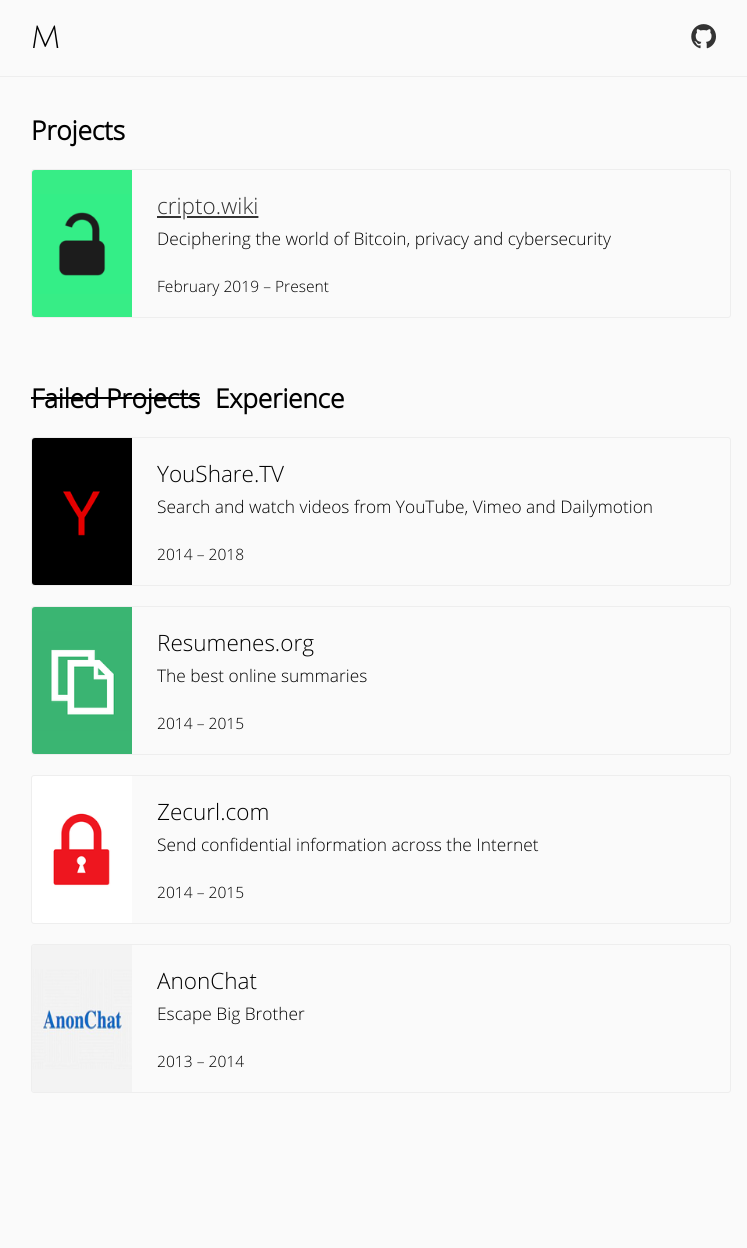
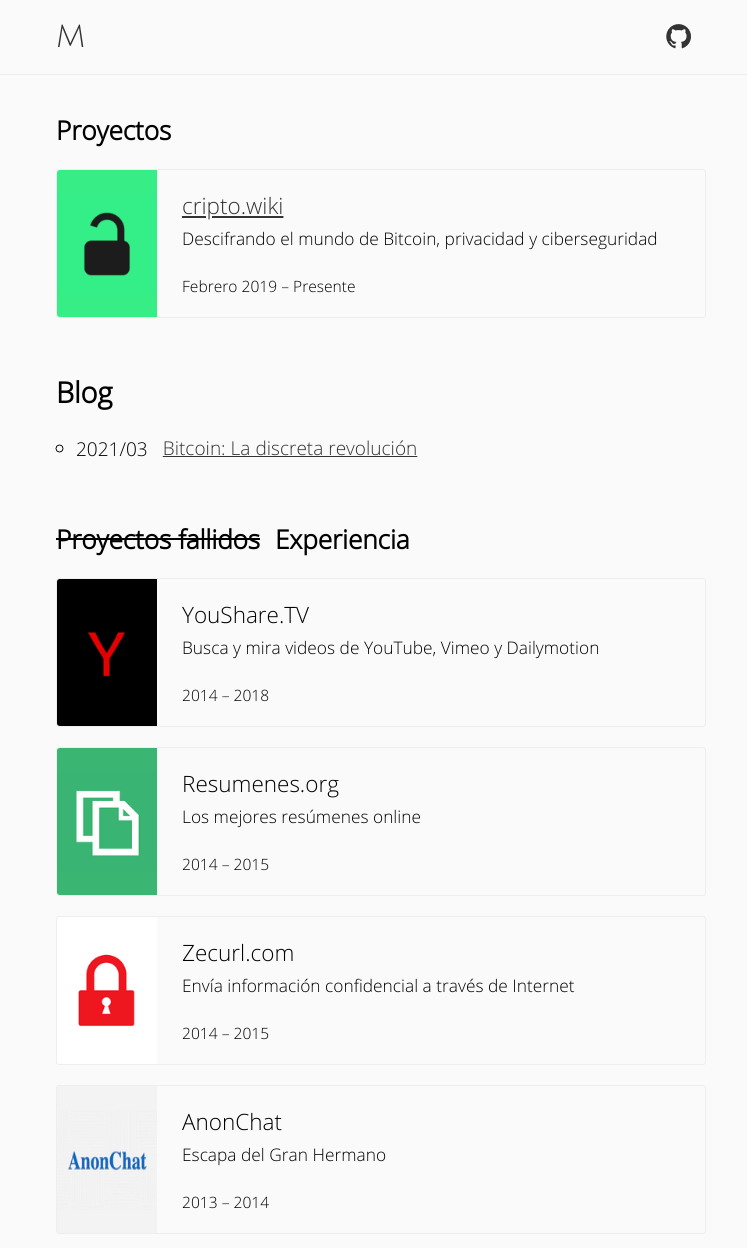
Before and after one commit to martinmorando/martinmorando.github.io, a Jekyll site: the page built from index.html, in a window 1280 px wide and 1329 px high. Shown: the top 1248 px of the window, without its empty margins (259-1006 px from the left). Built offline with Jekyll 4.4.1, drawn with Linux system fonts in a browser that asks for light colours; some web fonts are replaced.

Commit message:
* Add post 'Bitcoin: La discreta revolución' * Add 404 page * Use spanish as default language * Style post layout * Minor style changes

```diff
--- /dev/null
+++ b/404.html
@@ -0,0 +1,6 @@
+---
+layout: page
+title: Página no encontrada
+---
+
+<div class="error-message">Página no encontrada.</div
--- a/_config.yml
+++ b/_config.yml
@@ -1,11 +1,19 @@
 title: Martín Morando
-description: "Martín Morando, founder of cripto.wiki. Previously: YouShare.TV, Resumenes.org, AnonChat and more."
+description: "Martín Morando, fundador de cripto.wiki. Previamente: YouShare.TV, Resumenes.org, AnonChat y más."
 url: https://martinmorando.com
 language: es
 baseurl: ''
 
+permalink: /:title
+
 social:
   github: martinmorando
+
+defaults:
+  - scope:
+      path: '_posts'
+    values:
+      layout: 'post'
 
 sass:
   style: compressed
@@ -21,7 +29,7 @@
   blanklines: false
   profile: false
   ignore:
-    envs: [development] # bundle exec jekyll serve JEKYLL_ENV=development
+    envs: [development]
 
 include: [CNAME]
 exclude: [martinmorando.gemspec]
--- a/_includes/head.html
+++ b/_includes/head.html
@@ -6,7 +6,15 @@
 	<link rel="stylesheet" type="text/css" href="{{ site.baseurl }}/assets/css/main.css">
 	<link rel="shortcut icon" type="image/x-icon" href="{{ site.baseurl }}/assets/img/icons/favicon.ico?v=2"/>
 	<link rel="shortcut icon" href="{{ site.baseurl }}/assets/img/icons/favicon.ico?v=2" />
-	<title>Martín Morando</title>
+	<title>{{ page.title }}</title>
+
+	{% if page.css %}
+        <link rel="stylesheet" type="text/css" href="{{ site.baseurl }}/assets/css/{{ page.css }}.css" />
+    {% endif %}
+
+	{% if layout.css %}
+        <link rel="stylesheet" type="text/css" href="{{ site.baseurl }}/assets/css/{{ layout.css }}.css" />
+    {% endif %}
 
 	<!-- jekyll-seo-tag -->
 	{% seo %}
--- a/_includes/header.html
+++ b/_includes/header.html
@@ -1,6 +1,6 @@
 <header id="site-header">
 	<div class="center">
-		<h1 id="page-title">M</h1>
+		<h1 id="site-title"><a href="{{ site.baseurl }}/" title="Martín Morando">M</a></h1>
 		<nav id="site-nav">
 			<a href="https://github.com/{{ site.social.github }}"><span class="icon-github"></span></a>
 		</nav>
--- /dev/null
+++ b/assets/css/index.css
@@ -0,0 +1,110 @@
+#projects {
+    width: 100%;
+}
+
+.project {
+    display: flex;
+    margin-bottom: 20px;
+    width: 100%;
+    height: auto;
+    border: 1px solid #EEE;
+    border-radius: 3px;
+    -moz-border-radius: 3px;
+    -webkit-border-radius: 3px;
+}
+
+.p-img {
+    display: flex;
+    border-top-left-radius: 3px;
+    border-bottom-left-radius: 3px;
+    -moz-border-radius-topleft: 3px;
+    -moz-border-radius-bottomleft: 3px;
+    -webkit-border-top-left-radius: 3px;
+    -webkit-border-bottom-left-radius: 3px;
+}
+
+.p-img img {
+    width: 100px;
+    height: 100px;
+    margin: auto;
+}
+
+.p-txt {
+    flex: 1;
+    padding: 20px 25px;
+}
+
+.project .p-title {
+    font-size: 1.3em;
+}
+
+.p-motto {
+    margin-top: 5px;
+    margin-bottom: 20px;
+}
+
+.p-period {
+    margin-top: 25px;
+    font-size: 0.9em;
+}
+
+.strike {
+    margin-right: 15px;
+    text-decoration: line-through;
+}
+
+#criptowiki .p-img {
+    background-color: #37ED86;
+}
+
+#yousharetv .p-img {
+    background-color: #000000;
+}
+
+#resumenesorg .p-img {
+    background-color: #3AB572;
+}
+
+#zecurlcom .p-img {
+    background-color: #FFFFFF;
+}
+
+#anonchat .p-img {
+    background-color: #F3F3F3;
+}
+
+#blog {
+    float: left;
+    margin-top: 10px;
+    margin-bottom: 50px;
+    width: 100%;
+    font-size: 1.1em;
+}
+
+#blog ul {
+    margin: 0;
+    padding-left: 20px;
+    list-style-type: circle;
+}
+
+#blog ul > li {
+    padding-bottom: 10px;
+}
+
+#blog ul > li span {
+    float: left;
+    margin-top: 1px;
+}
+
+#blog ul > li a {
+    margin-left: 15px;
+}
+
+@media screen and (max-width: 600px) {
+
+    .strike {
+        float: left;
+        width: 100%;
+    }
+
+}
--- a/assets/css/main.css
+++ b/assets/css/main.css
@@ -50,9 +50,6 @@
     content: "\e900";
 }
 
-
-
-
 * {
     box-sizing: border-box;
     -moz-box-sizing: border-box;
@@ -89,12 +86,23 @@
 
 h1 {
 	float: left;
+    margin-top: 10px;
+    margin-bottom: 15px;
+    width: 100%;
     font-size: 1.8em;
+}
+
+img {
+    max-width: 100%;
+    height: auto;
+    border-radius: 5px;
+    -moz-border-radius: 5px;
+    -webkit-border-radius: 5px;
 }
 
 .center {
 	margin:  0 auto;
-	width: 700px;
+	width: 650px;
 	max-width: 87%;
 }
 
@@ -107,9 +115,15 @@
     z-index: 100;
 }
 
-#page-title {
+#site-title {
+    margin: 20px 0 20px 0 !important;
 	font-family: 'Julius Sans One', sans-serif;
     font-weight: 400;
+    width: auto;
+}
+
+#site-title a {
+    text-decoration: none;
 }
 
 #site-nav {
@@ -142,93 +156,14 @@
     margin-top: 50px;
 }
 
-#projects {
-    padding-bottom: 20px;
+#site-footer {
+    flex: none;
+    margin-top: 75px;
     width: 100%;
 }
 
-.project {
-    display: flex;
-    margin-bottom: 20px;
-    width: 100%;
-    height: auto;
-    border: 1px solid #EEE;
-    border-radius: 3px;
-    -moz-border-radius: 3px;
-    -webkit-border-radius: 3px;
+.error-message {
+    margin-top: 20px;
+    font-size: 2em;
+    text-align: center;
 }
-
-.p-img {
-    display: flex;
-    border-top-left-radius: 3px;
-    border-bottom-left-radius: 3px;
-    -moz-border-radius-topleft: 3px;
-    -moz-border-radius-bottomleft: 3px;
-    -webkit-border-top-left-radius: 3px;
-    -webkit-border-bottom-left-radius: 3px;
-}
-
-.p-img img {
-    width: 100px;
-    height: 100px;
-    margin: auto;
-}
-
-.p-txt {
-    flex: 1;
-    padding: 20px 25px;
-}
-
-.p-title {
-    font-size: 1.3em;
-}
-
-.p-motto {
-    margin-top: 5px;
-    margin-bottom: 20px;
-}
-
-.p-period {
-    margin-top: 25px;
-    font-size: 0.9em;
-}
-
-.strike {
-    margin-right: 15px;
-    text-decoration: line-through;
-}
-
-#criptowiki .p-img {
-    background-color: #37ED86;
-}
-
-#yousharetv .p-img {
-    background-color: #000000;
-}
-
-#resumenesorg .p-img {
-    background-color: #3AB572;
-}
-
-#zecurlcom .p-img {
-    background-color: #FFFFFF;
-}
-
-#anonchat .p-img {
-    background-color: #F3F3F3;
-}
-
-#site-footer {
-	flex: none;
-    margin-top: 30px;
-    width: 100%;
-}
-
-@media screen and (max-width: 600px) {
-
-    .strike {
-        float: left;
-        width: 100%;
-    }
-
-}
--- /dev/null
+++ b/assets/css/post.css
@@ -0,0 +1,5 @@
+#metadata {
+	float: left;
+	margin: 0 0 20px 0;
+	font-size: 1.05em;
+}
--- a/index.html
+++ b/index.html
@@ -1,27 +1,37 @@
 ---
+title: "Martín Morando"
 layout: page
 css: index
 ---
 
-<h2>Projects</h2>
+<h2>Proyectos</h2>
 <div id="projects">
 	<div class="project" id="criptowiki">
 		<div class="p-img"><img src="{{ site.baseurl }}/assets/img/projects/criptowiki-128x128.png" alt="cripto.wiki"/></div>
 		<div class="p-txt">
 			<div class="p-title"><a href="https://cripto.wiki/">cripto.wiki</a></div>
-			<div class="p-motto">Deciphering the world of Bitcoin, privacy and cybersecurity</div>
-			<div class="p-period">February 2019 – Present</div>
+			<div class="p-motto">Descifrando el mundo de Bitcoin, privacidad y ciberseguridad</div>
+			<div class="p-period">Febrero 2019 – Presente</div>
 		</div>
 	</div>
 </div>
 
-<h2><span class="strike">Failed Projects</span>Experience</h2>
+<div id="blog">
+	<h2>Blog</h2>
+	<ul>
+		{% for post in site.posts %}
+		   	<li><span>{{ post.date | date: '%Y/%m' }}</span><a href="{{ post.url }}">{{ post.title }}</a></li>
+	    {% endfor %}
+	</ul>
+</div>
+
+<h2><span class="strike">Proyectos fallidos</span>Experiencia</h2>
 <div id="previous-projects">
 	<div class="project" id="yousharetv">
 		<div class="p-img"><img src="{{ site.baseurl }}/assets/img/projects/yousharetv-128x128.png" alt="YouShare.TV"/></div>
 		<div class="p-txt">
 			<div class="p-title">YouShare.TV</div>
-			<div class="p-motto">Search and watch videos from YouTube, Vimeo and Dailymotion</div>
+			<div class="p-motto">Busca y mira videos de YouTube, Vimeo y Dailymotion</div>
 			<div class="p-period">2014 – 2018</div>
 		</div>
 	</div>
@@ -29,7 +39,7 @@
 		<div class="p-img"><img src="{{ site.baseurl }}/assets/img/projects/resumenesorg-128x128.png" alt="Resumenes.org"/></div>
 		<div class="p-txt">
 			<div class="p-title">Resumenes.org</div>
-			<div class="p-motto">The best online summaries</div>
+			<div class="p-motto">Los mejores resúmenes online</div>
 			<div class="p-period">2014 – 2015</div>
 		</div>
 	</div>
@@ -37,7 +47,7 @@
 		<div class="p-img"><img src="{{ site.baseurl }}/assets/img/projects/zecurl-128x128.png" alt="Zecurl.com"/></div>
 		<div class="p-txt">
 			<div class="p-title">Zecurl.com</div>
-			<div class="p-motto">Send confidential information across the Internet</div>
+			<div class="p-motto">Envía información confidencial a través de Internet</div>
 			<div class="p-period">2014 – 2015</div>
 		</div>
 	</div>
@@ -45,7 +55,7 @@
 		<div class="p-img"><img src="{{ site.baseurl }}/assets/img/projects/anonchat-128x89.png" alt="AnonChat"/></div>
 		<div class="p-txt">
 			<div class="p-title">AnonChat</div>
-			<div class="p-motto">Escape Big Brother</div>
+			<div class="p-motto">Escapa del Gran Hermano</div>
 			<div class="p-period">2013 – 2014</div>
 		</div>
 	</div>
```
Also changed, not shown: _layouts/post.html (+9 -1 lines), _posts/2021-03-02-bitcoin-la-discreta-revolucion.md (added, +14 -0 lines), README.md, assets/img/posts/2021/03/02-bitcoin-la-discreta-revolucion.png (added).
